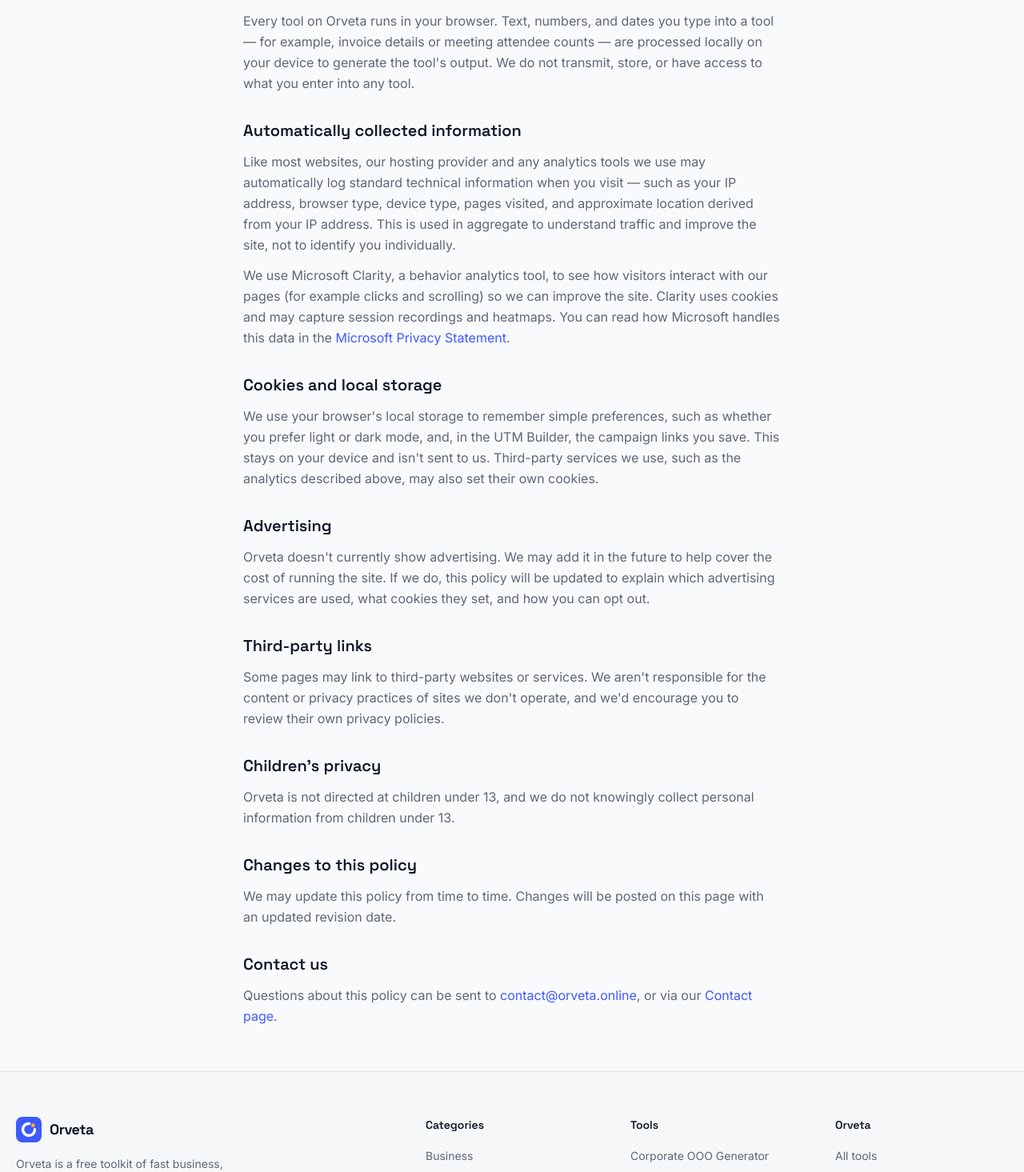
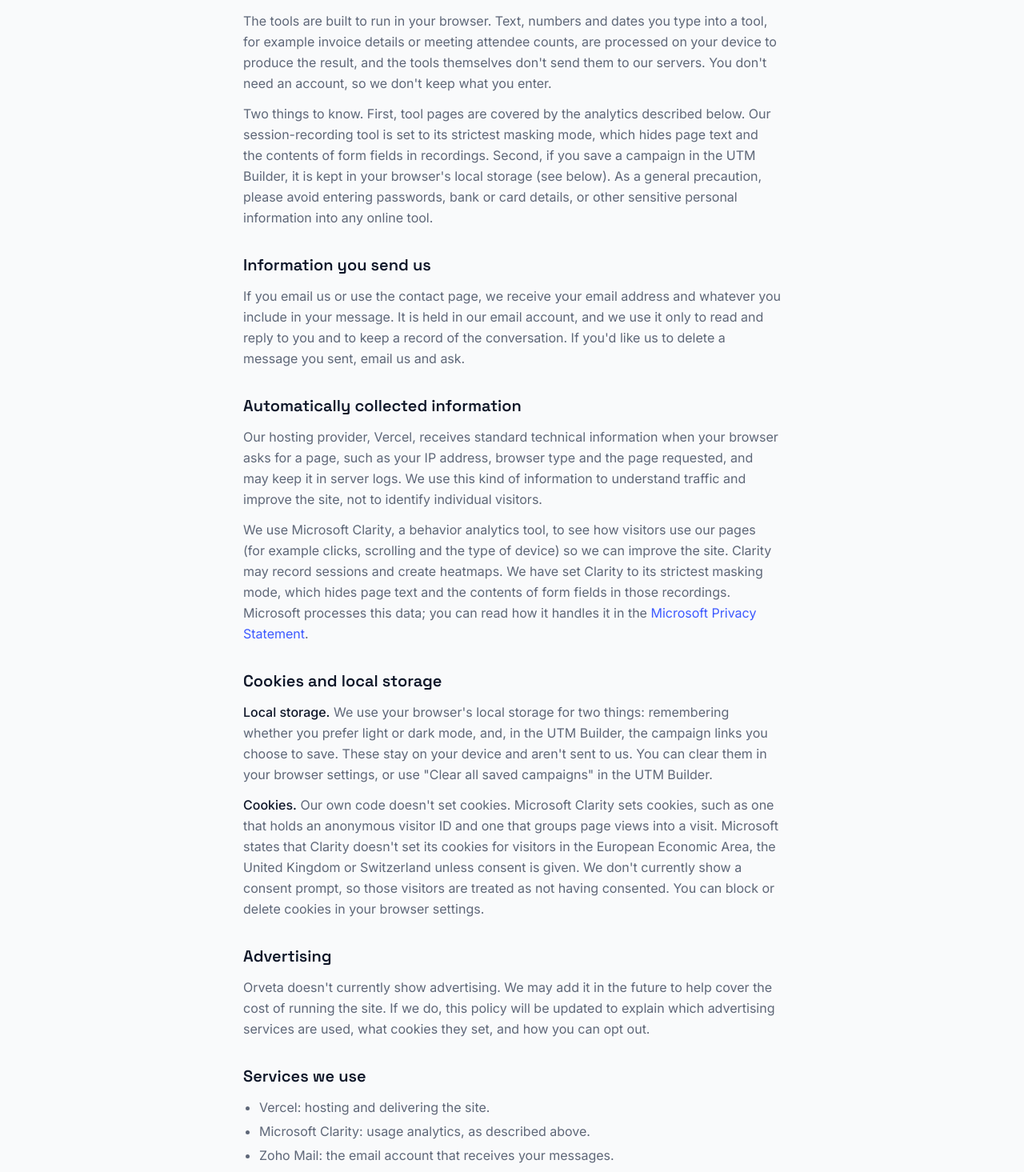
Before and after one commit to hanzlakhalid-dev/Orveta, a Next.js app: page /privacy in a window 1280 px wide. Shown: the part 410-1875 px from the top of the page at 80% size. Built offline with nearby package versions, Linux system fonts and the light colour scheme.

Commit message:
Stage 3.4 added

```diff
--- a/src/app/privacy/page.tsx
+++ b/src/app/privacy/page.tsx
@@ -12,6 +12,9 @@
 
 const lastUpdated = "October 2026";
 
+const linkClass = "text-primary underline-offset-4 hover:underline";
+const h2Class = "font-display text-xl font-semibold text-foreground";
+
 export default function PrivacyPage() {
   return (
     <div className="container py-14">
@@ -23,46 +26,62 @@
 
         <div className="mt-10 space-y-8 text-muted-foreground">
           <section>
-            <h2 className="font-display text-xl font-semibold text-foreground">Overview</h2>
+            <h2 className={h2Class}>Overview</h2>
             <p className="mt-3 leading-relaxed">
-              {siteConfig.name} ("we," "us," or "our") operates {siteConfig.url}. This policy
-              explains what information is collected when you use the site, how it's used, and
-              the choices you have. By using {siteConfig.name}, you agree to the practices
-              described here.
+              {siteConfig.name} (&quot;we,&quot; &quot;us,&quot; or &quot;our&quot;) operates{" "}
+              {siteConfig.url}. This policy explains what information is collected when you use the
+              site, how it&apos;s used, and the choices you have. By using {siteConfig.name}, you
+              agree to the practices described here.
             </p>
           </section>
 
           <section>
-            <h2 className="font-display text-xl font-semibold text-foreground">Information you enter into tools</h2>
+            <h2 className={h2Class}>Information you enter into tools</h2>
             <p className="mt-3 leading-relaxed">
-              Every tool on {siteConfig.name} runs in your browser. Text, numbers, and dates you
-              type into a tool — for example, invoice details or meeting attendee counts — are
-              processed locally on your device to generate the tool's output. We do not transmit,
-              store, or have access to what you enter into any tool.
+              The tools are built to run in your browser. Text, numbers and dates you type into a
+              tool, for example invoice details or meeting attendee counts, are processed on your
+              device to produce the result, and the tools themselves don&apos;t send them to our
+              servers. You don&apos;t need an account, so we don&apos;t keep what you enter.
+            </p>
+            <p className="mt-3 leading-relaxed">
+              Two things to know. First, tool pages are covered by the analytics described below.
+              Our session-recording tool is set to its strictest masking mode, which hides page text
+              and the contents of form fields in recordings. Second, if you save a campaign in the
+              UTM Builder, it is kept in your browser&apos;s local storage (see below). As a general
+              precaution, please avoid entering passwords, bank or card details, or other sensitive
+              personal information into any online tool.
             </p>
           </section>
 
           <section>
-            <h2 className="font-display text-xl font-semibold text-foreground">
-              Automatically collected information
-            </h2>
+            <h2 className={h2Class}>Information you send us</h2>
             <p className="mt-3 leading-relaxed">
-              Like most websites, our hosting provider and any analytics tools we use may
-              automatically log standard technical information when you visit — such as your IP
-              address, browser type, device type, pages visited, and approximate location derived
-              from your IP address. This is used in aggregate to understand traffic and improve
-              the site, not to identify you individually.
+              If you email us or use the contact page, we receive your email address and whatever
+              you include in your message. It is held in our email account, and we use it only to
+              read and reply to you and to keep a record of the conversation. If you&apos;d like us
+              to delete a message you sent, email us and ask.
+            </p>
+          </section>
+
+          <section>
+            <h2 className={h2Class}>Automatically collected information</h2>
+            <p className="mt-3 leading-relaxed">
+              Our hosting provider, Vercel, receives standard technical information when your
+              browser asks for a page, such as your IP address, browser type and the page
+              requested, and may keep it in server logs. We use this kind of information to
+              understand traffic and improve the site, not to identify individual visitors.
             </p>
             <p className="mt-3 leading-relaxed">
-              We use Microsoft Clarity, a behavior analytics tool, to see how visitors
-              interact with our pages (for example clicks and scrolling) so we can improve the
-              site. Clarity uses cookies and may capture session recordings and heatmaps. You can
-              read how Microsoft handles this data in the{" "}
+              We use Microsoft Clarity, a behavior analytics tool, to see how visitors use our pages
+              (for example clicks, scrolling and the type of device) so we can improve the site.
+              Clarity may record sessions and create heatmaps. We have set Clarity to its strictest
+              masking mode, which hides page text and the contents of form fields in those
+              recordings. Microsoft processes this data; you can read how it handles it in the{" "}
               <a
                 href="https://privacy.microsoft.com/privacystatement"
                 target="_blank"
                 rel="noopener noreferrer"
-                className="text-primary underline-offset-4 hover:underline"
+                className={linkClass}
               >
                 Microsoft Privacy Statement
               </a>
@@ -71,17 +90,27 @@
           </section>
 
           <section>
-            <h2 className="font-display text-xl font-semibold text-foreground">Cookies and local storage</h2>
+            <h2 className={h2Class}>Cookies and local storage</h2>
             <p className="mt-3 leading-relaxed">
-              We use your browser's local storage to remember simple preferences, such as whether
-              you prefer light or dark mode, and, in the UTM Builder, the campaign links you save.
-              This stays on your device and isn't sent to us. Third-party services we use, such as
-              the analytics described above, may also set their own cookies.
-              </p>
+              <span className="font-medium text-foreground">Local storage.</span> We use your
+              browser&apos;s local storage for two things: remembering whether you prefer light or
+              dark mode, and, in the UTM Builder, the campaign links you choose to save. These stay
+              on your device and aren&apos;t sent to us. You can clear them in your browser settings,
+              or use &quot;Clear all saved campaigns&quot; in the UTM Builder.
+            </p>
+            <p className="mt-3 leading-relaxed">
+              <span className="font-medium text-foreground">Cookies.</span> Our own code
+              doesn&apos;t set cookies. Microsoft Clarity sets cookies, such as one that holds an
+              anonymous visitor ID and one that groups page views into a visit. Microsoft states
+              that Clarity doesn&apos;t set its cookies for visitors in the European Economic Area,
+              the United Kingdom or Switzerland unless consent is given. We don&apos;t currently
+              show a consent prompt, so those visitors are treated as not having consented. You can
+              block or delete cookies in your browser settings.
+            </p>
           </section>
 
           <section>
-            <h2 className="font-display text-xl font-semibold text-foreground">Advertising</h2>
+            <h2 className={h2Class}>Advertising</h2>
             <p className="mt-3 leading-relaxed">
               {siteConfig.name} doesn&apos;t currently show advertising. We may add it in the future
               to help cover the cost of running the site. If we do, this policy will be updated to
@@ -91,16 +120,25 @@
           </section>
 
           <section>
-            <h2 className="font-display text-xl font-semibold text-foreground">Third-party links</h2>
+            <h2 className={h2Class}>Services we use</h2>
+            <ul className="mt-3 list-disc space-y-1 pl-5 leading-relaxed">
+              <li>Vercel: hosting and delivering the site.</li>
+              <li>Microsoft Clarity: usage analytics, as described above.</li>
+              <li>Zoho Mail: the email account that receives your messages.</li>
+            </ul>
+          </section>
+
+          <section>
+            <h2 className={h2Class}>Third-party links</h2>
             <p className="mt-3 leading-relaxed">
-              Some pages may link to third-party websites or services. We aren't responsible for
-              the content or privacy practices of sites we don't operate, and we'd encourage you
-              to review their own privacy policies.
+              Some pages may link to third-party websites or services. We aren&apos;t responsible
+              for the content or privacy practices of sites we don&apos;t operate, and we&apos;d
+              encourage you to review their own privacy policies.
             </p>
           </section>
 
           <section>
-            <h2 className="font-display text-xl font-semibold text-foreground">Children's privacy</h2>
+            <h2 className={h2Class}>Children&apos;s privacy</h2>
             <p className="mt-3 leading-relaxed">
               {siteConfig.name} is not directed at children under 13, and we do not knowingly
               collect personal information from children under 13.
@@ -108,25 +146,19 @@
           </section>
 
           <section>
-            <h2 className="font-display text-xl font-semibold text-foreground">Changes to this policy</h2>
+            <h2 className={h2Class}>Changes to this policy</h2>
             <p className="mt-3 leading-relaxed">
-              We may update this policy from time to time. Changes will be posted on this page
-              with an updated revision date.
+              We may update this policy from time to time. Changes will be posted on this page with
+              an updated revision date.
             </p>
           </section>
 
           <section>
-            <h2 className="font-display text-xl font-semibold text-foreground">Contact us</h2>
+            <h2 className={h2Class}>Contact us</h2>
             <p className="mt-3 leading-relaxed">
               Questions about this policy can be sent to{" "}
-              <a
-                href={`mailto:${siteConfig.email}`}
-                className="text-primary underline-offset-4 hover:underline"
-              >
-                {siteConfig.email}
-              </a>
-              , or via our{" "}
-              <Link href="/contact" className="text-primary underline-offset-4 hover:underline">
+              <span className="font-medium text-foreground">{siteConfig.email}</span>, or via our{" "}
+              <Link href="/contact" className={linkClass}>
                 Contact page
               </Link>
               .
--- a/src/components/home/value-props.tsx
+++ b/src/components/home/value-props.tsx
@@ -9,9 +9,9 @@
   },
   {
     icon: Lock,
-    title: "Nothing leaves your browser",
+    title: "Built to run in your browser",
     description:
-      "Your invoices, numbers, and messages are processed on your device. Orveta doesn't store what you type or ask you to create an account.",
+      "Your invoices, numbers, and messages are processed on your device, and the tools don't send what you type to our servers. No account needed.",
   },
   {
     icon: InfinityIcon,
--- a/src/components/tools/password-strength-evaluator/password-strength-evaluator-tool.tsx
+++ b/src/components/tools/password-strength-evaluator/password-strength-evaluator-tool.tsx
@@ -58,7 +58,7 @@
           <CardTitle>Check a password</CardTitle>
           <CardDescription className="flex items-center gap-1.5">
             <ShieldCheck className="h-3.5 w-3.5 text-success" />
-            Never leaves your browser — nothing is logged, sent, or stored.
+            Runs in your browser — the tool doesn't send your password anywhere. Still, avoid testing a password you actually use.
           </CardDescription>
         </CardHeader>
         <CardContent className="space-y-5">
--- a/src/components/tools/pdf-metadata-extractor/pdf-metadata-extractor-tool.tsx
+++ b/src/components/tools/pdf-metadata-extractor/pdf-metadata-extractor-tool.tsx
@@ -43,7 +43,7 @@
       <Card>
         <CardHeader>
           <CardTitle>Drop a PDF</CardTitle>
-          <CardDescription>Nothing is uploaded — it's read directly in your browser.</CardDescription>
+          <CardDescription>Read directly in your browser — the tool doesn't upload the file.</CardDescription>
         </CardHeader>
         <CardContent>
           <div
--- a/src/lib/generators/text-diff.ts
+++ b/src/lib/generators/text-diff.ts
@@ -111,12 +111,12 @@
 }
 
 export const sampleTextA = `Orveta is a collection of free tools for everyday work.
-Every tool runs entirely in your browser, so nothing you type is ever sent to a server.
+Every tool is built to run in your browser, so the tools don't send what you type to a server.
 There's no sign-up, no usage limit, and no premium tier hiding the good stuff.
 New tools are added over time across developer, marketing, and finance categories.`;
 
 export const sampleTextB = `Orveta is a growing collection of free tools for everyday work and life.
-Every tool runs entirely in your browser, so nothing you type is ever sent to a server or stored.
+Every tool is built to run in your browser, so the tools don't send what you type to a server.
 There's no sign-up and no premium tier hiding the good stuff.
 New tools are added over time across developer, marketing, finance, and security categories.
 Feedback is always welcome if there's a tool you keep wishing existed.`;
```
Also changed, not shown: src/lib/tools-registry.ts (+15 -15 lines).
